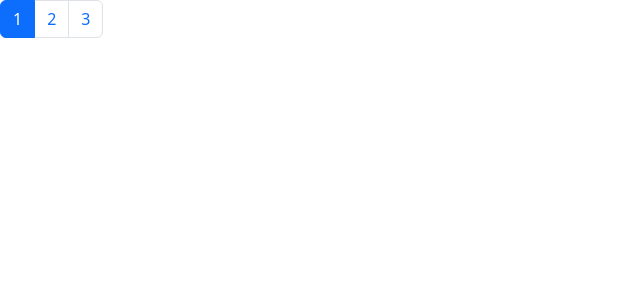
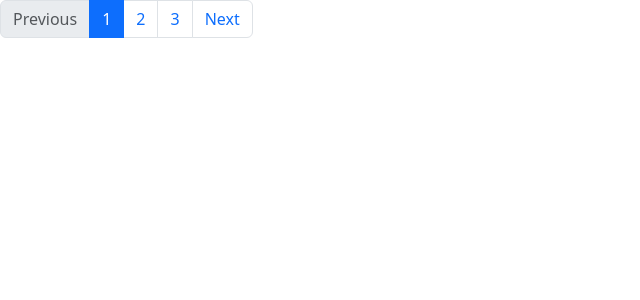
Before and after one commit to evgeniyp92/angular-learning, an Angular app in the folder pages/: page / in a window 1280 px wide. Shown: the top 300 px of the page, without its empty margins (0-640 px from the left). Built offline with nearby package versions, Linux system fonts and the light colour scheme.

Commit message:
example ngClass implementations

```diff
--- a/pages/src/app/app.component.html
+++ b/pages/src/app/app.component.html
@@ -1,6 +1,11 @@
 <nav>
   <ul class="pagination">
+    <li class="page-item" [ngClass]="{ disabled: currentPage === 0 }">
+      <a class="page-link">Previous</a>
+    </li>
     <!-- use ngClass to conditionally apply a css class -->
+    <!-- can also pass a plain string and it will immediately get added to the
+    class attribute. methods are also valid -->
     <li
       class="page-item"
       [ngClass]="{ active: i === currentPage }"
@@ -8,5 +13,11 @@
     >
       <a class="page-link">{{ i + 1 }}</a>
     </li>
+    <li
+      class="page-item"
+      [ngClass]="{ disabled: currentPage === images.length - 1 }"
+    >
+      <a class="page-link">Next</a>
+    </li>
   </ul>
 </nav>
```
